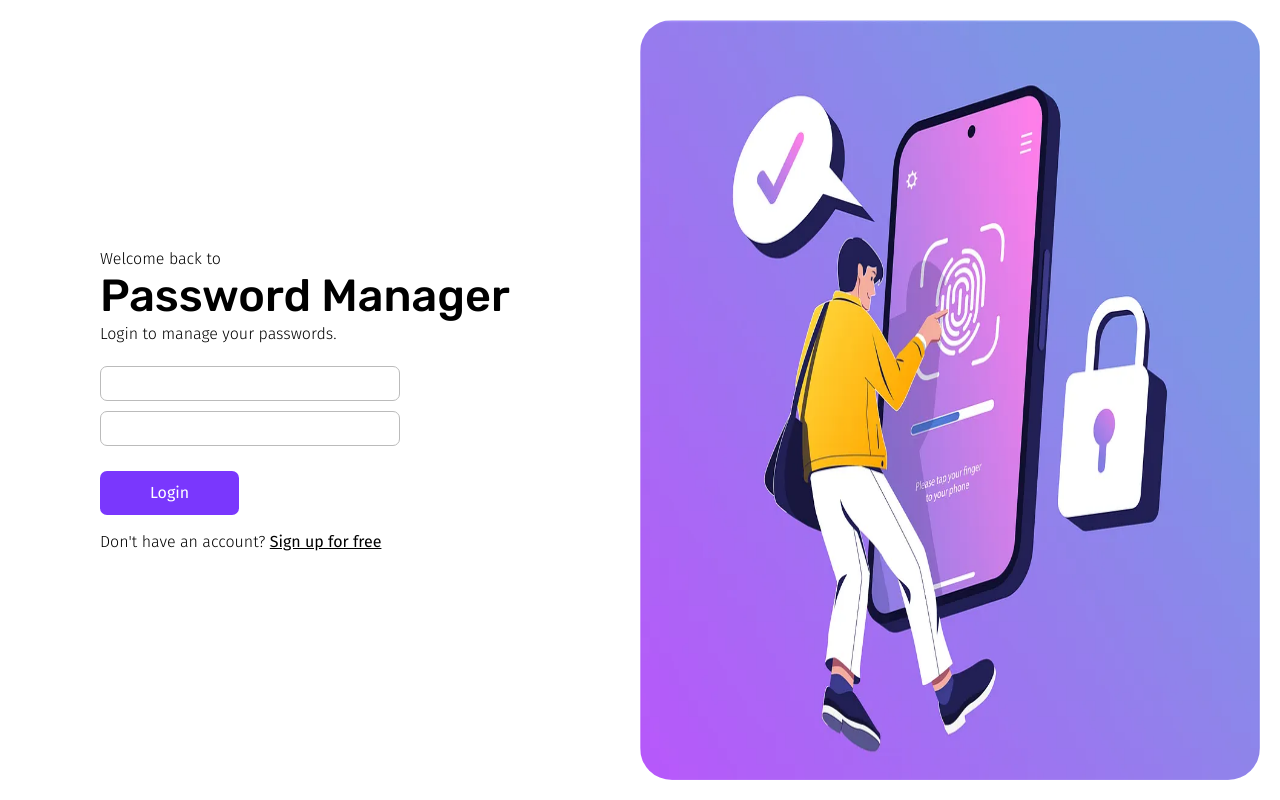
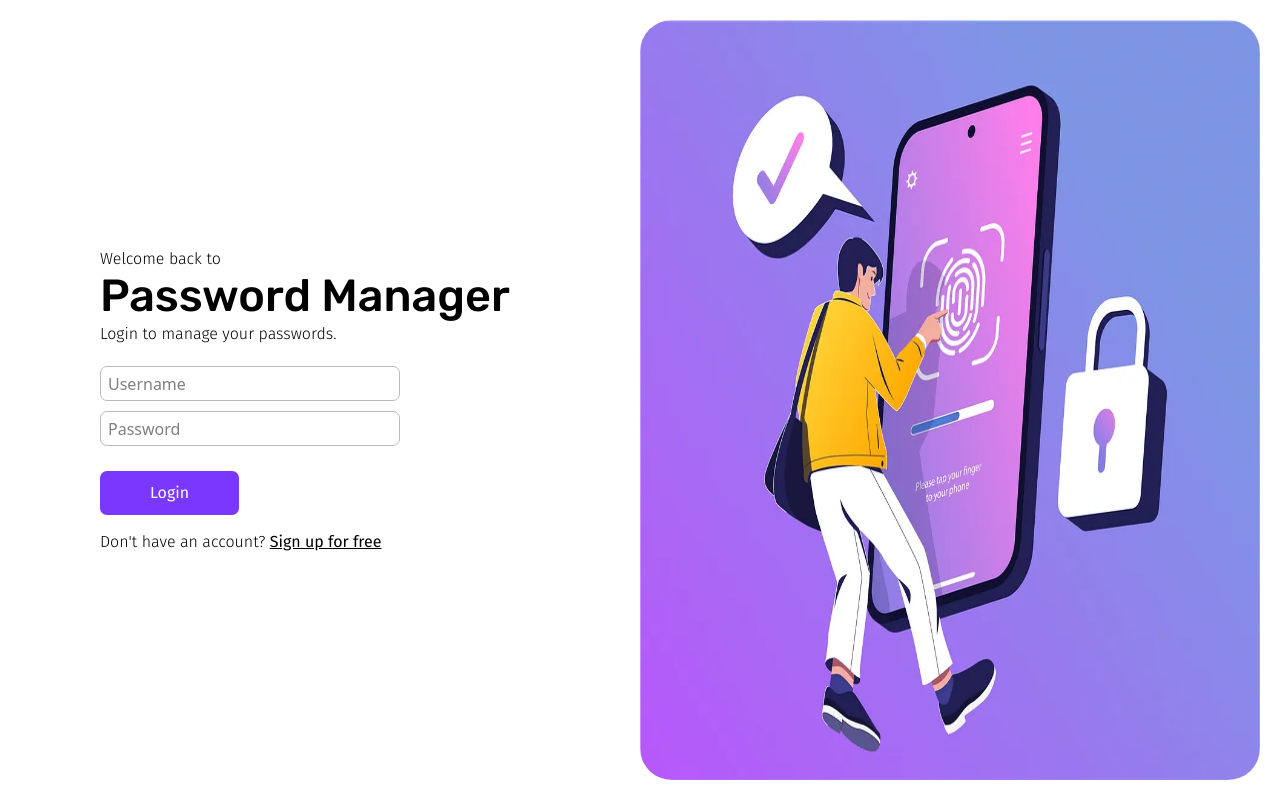
Before and after one commit to GeorgiosDrivas/password-manager, a Next.js app: page / in a window 1280 px wide. Built offline with nearby package versions, Linux system fonts and the light colour scheme.

Commit message:
fix: Add placeholders to login fields

```diff
--- a/src/app/page.tsx
+++ b/src/app/page.tsx
@@ -58,7 +58,11 @@ export default function Login() {
             className="mt-5"
           >
             <div>
-              <input {...register("username")} className="w-full" />
+              <input
+                {...register("username")}
+                className="w-full"
+                placeholder="Username"
+              />
               {errors.username && <p>{errors.username.message}</p>}
             </div>
             <div>
@@ -66,6 +70,7 @@ export default function Login() {
                 type="password"
                 {...register("password")}
                 className="w-full"
+                placeholder="Password"
               />
               {errors.password && <p>{errors.password.message}</p>}
             </div>
```
